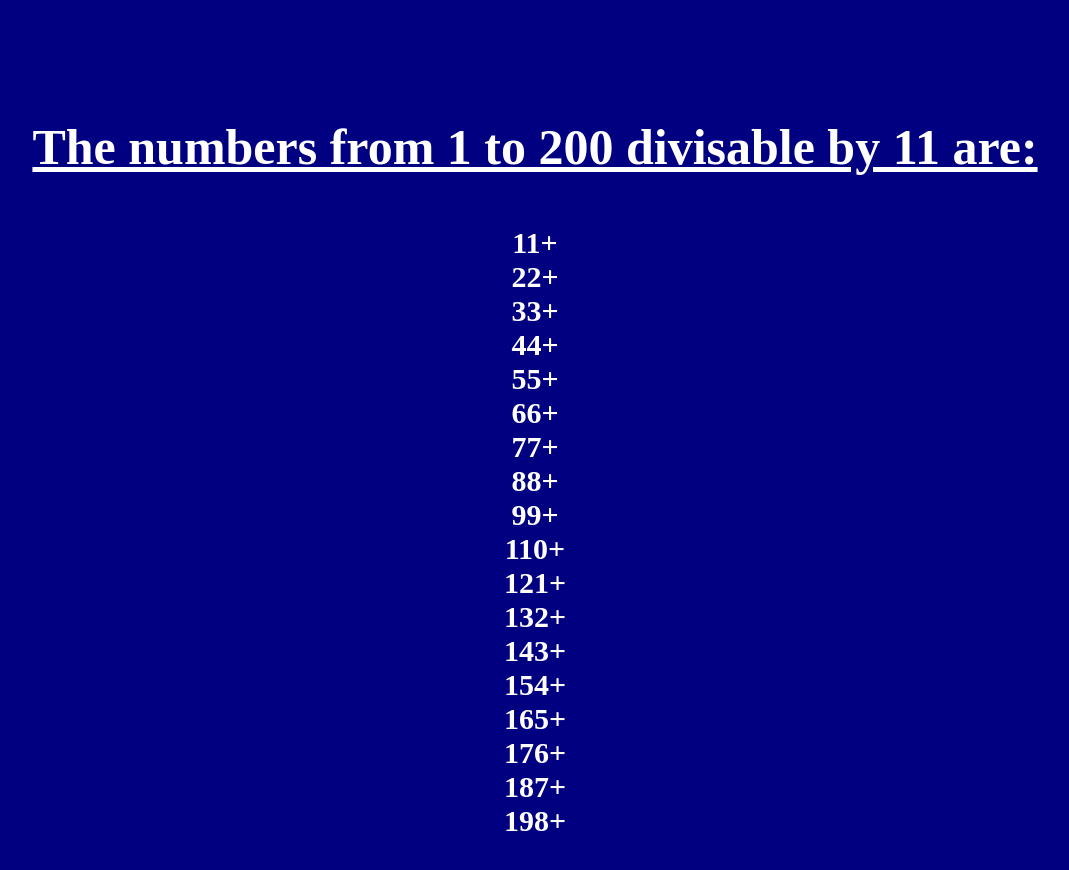
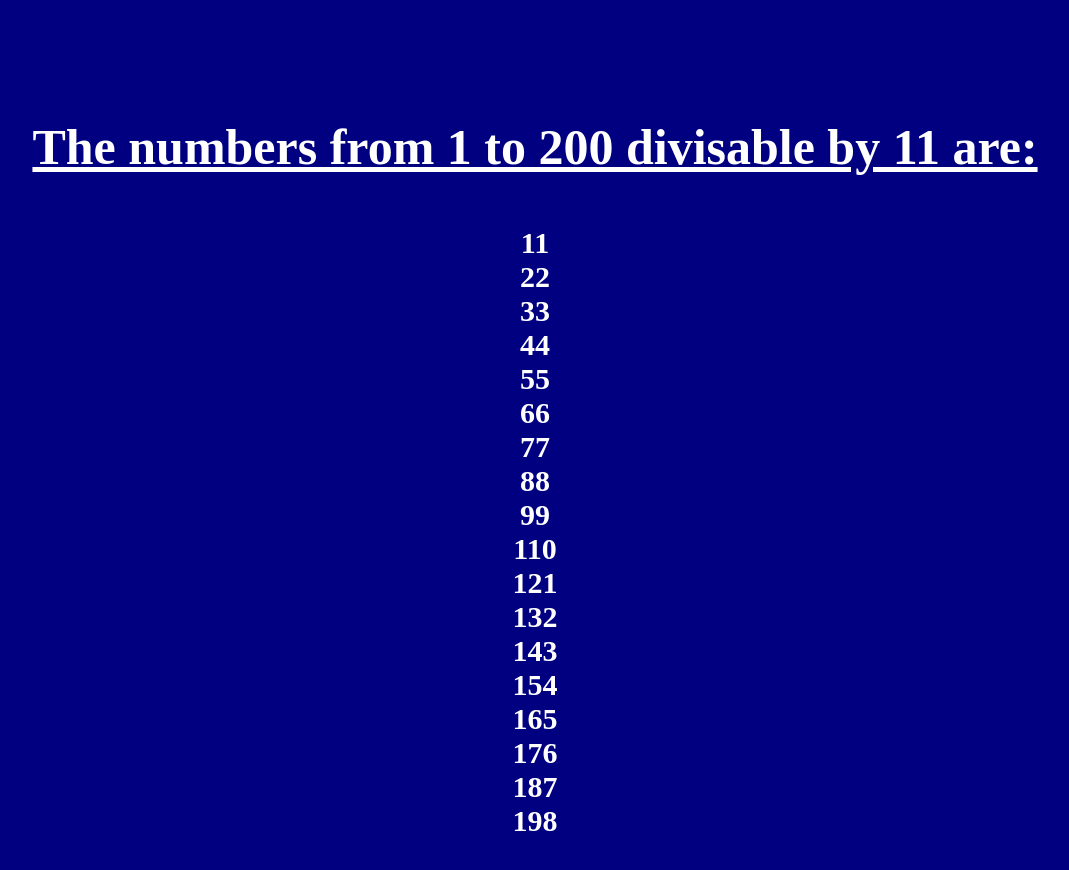
Before and after one commit to IshratAmin/JS1, a plain HTML site: page index.html in a window 1280 px wide. Shown: the whole page, without its empty margins (105-1174 px from the left). Drawn offline with Linux system fonts and the light colour scheme.

Commit message:
Create index.html

```diff
--- a/index.html
+++ b/index.html
@@ -28,7 +28,7 @@
         var num = 1;
     	for(var num = num ; num <= 200; num++){
             if(num % 11 ==0) {
-                document.write(num,"+<br>");
+                document.write(num++,"<br>");
             }
         }
     </script>
```
